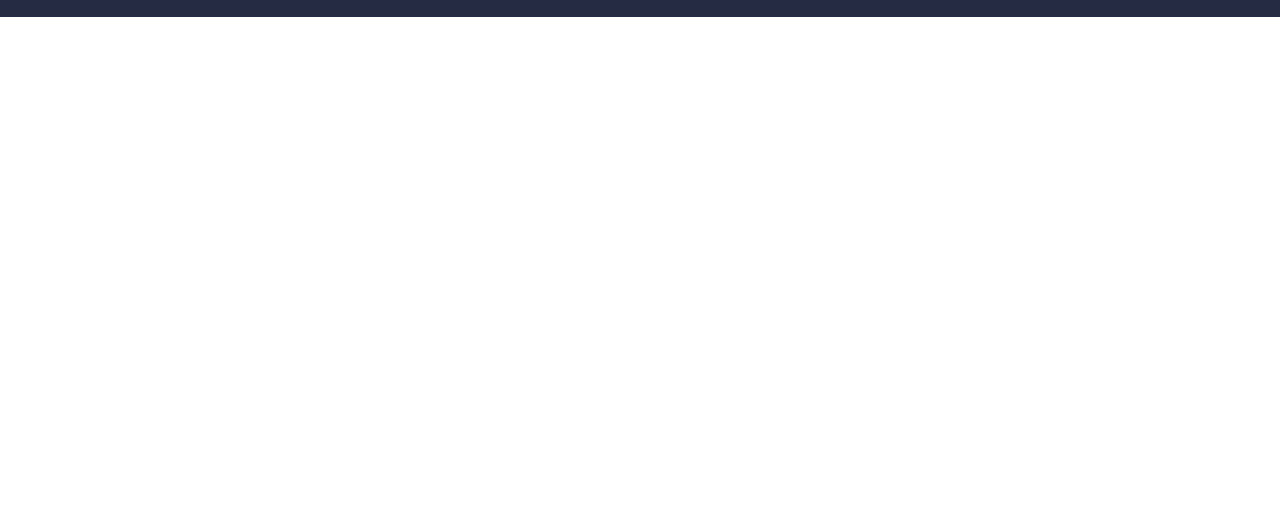
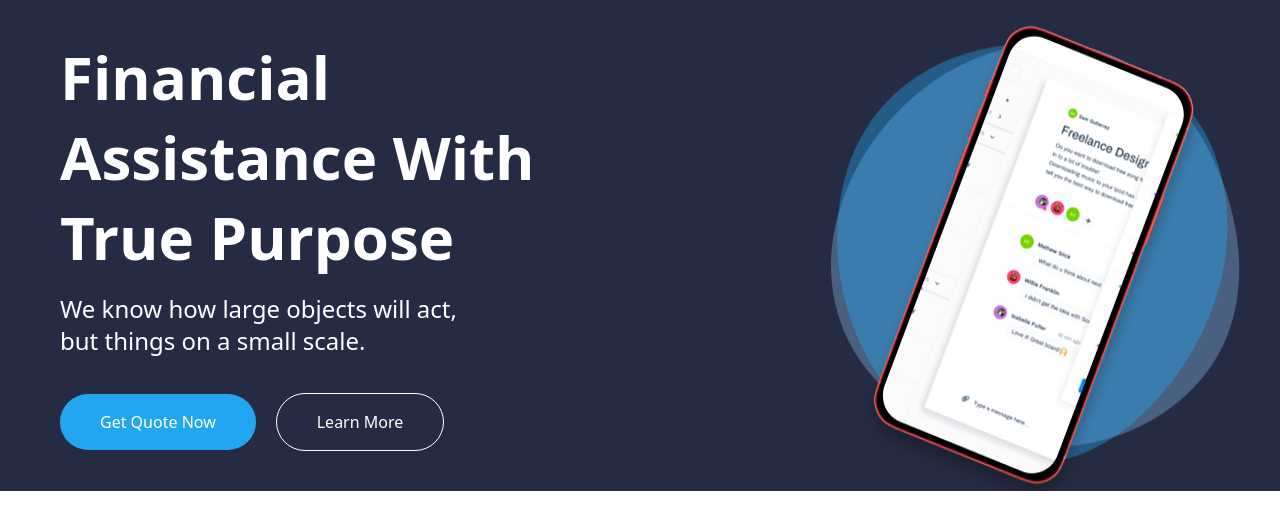
Before and after one commit to hakimovasharifa10-boop/Homework11, a website: page index.html in a window 1280 px wide. Shown: the part 81-610 px from the top of the page. Drawn offline with Linux system fonts and the light colour scheme.

Commit message:
first section

```diff
--- a/index.html
+++ b/index.html
@@ -35,5 +35,40 @@
         <p>Contact</p>
       </div>
     </header>
+    <main>
+      <section class="bg-[#252B42]">
+        <div class="lg:flex lg:justify-between max-w-300 m-auto">
+          <div class="p-5 text-white">
+            <h1
+              class="text-6xl text-center font-bold leading-20 lg:w-[500px] lg:text-start"
+            >
+              Financial Assistance With True Purpose
+            </h1>
+            <p
+              class="text-2xl text-center px-8 py-4 lg:w-[400px] lg:text-start lg:px-0"
+            >
+              We know how large objects will act, but things on a small scale.
+            </p>
+            <div class="lg:flex lg:items-center lg:gap-5 lg:my-5">
+              <div>
+                <button
+                  class="bg-[#23A6F0] py-4 px-10 rounded-full block m-auto"
+                >
+                  Get Quote Now
+                </button>
+              </div>
+              <div class="mt-10 lg:mt-0">
+                <button
+                  class="border border-white py-4 px-10 rounded-full block m-auto"
+                >
+                  Learn More
+                </button>
+              </div>
+            </div>
+          </div>
+          <img src="./images/col-md-6 (1).png" alt="img" />
+        </div>
+      </section>
+    </main>
   </body>
 </html>
```
Also changed, not shown: src/output.css.
